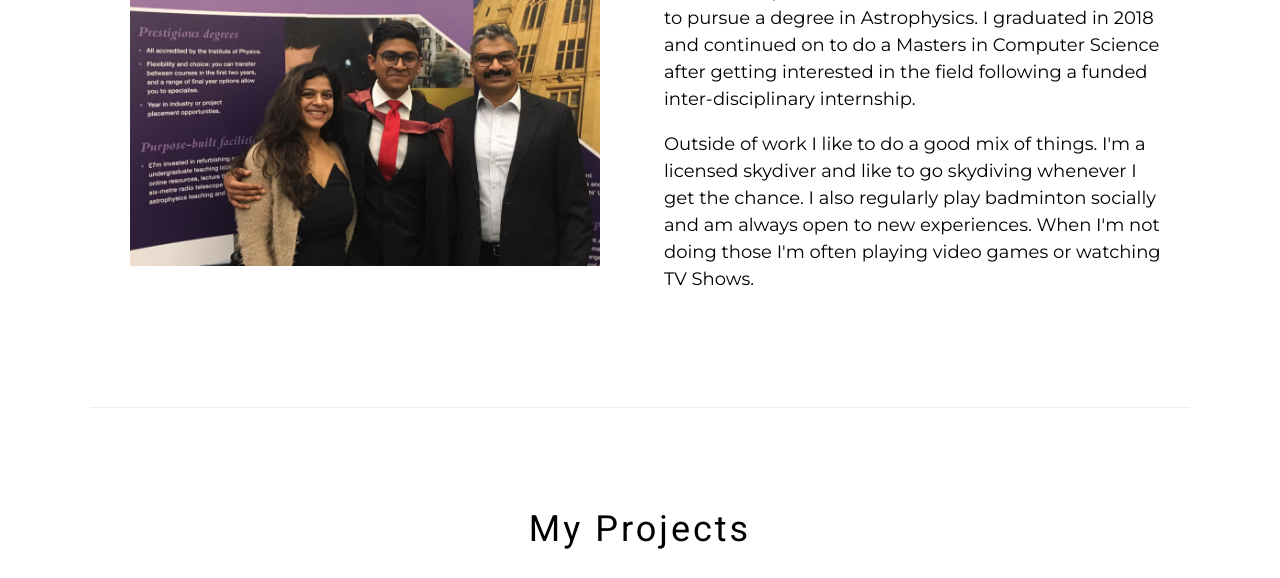
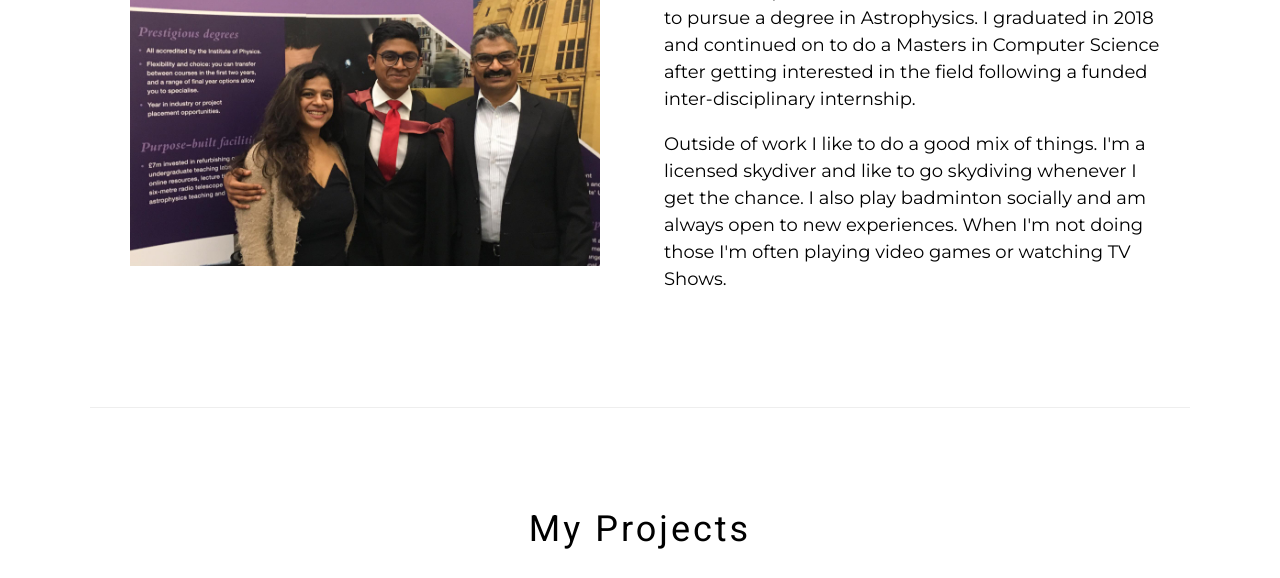
Before and after one commit to hemant-hari/portfolio_site, a website: page public/index.html in a window 1280 px wide. Shown: the part 1120-1698 px from the top of the page. Drawn offline with nearby package versions, Linux system fonts and the light colour scheme.

Commit message:
phrasing fix

```diff
--- a/public/index.html
+++ b/public/index.html
@@ -76,7 +76,7 @@
                     <p class="w3-large">
                         Outside of work I like to do a good mix of things. I'm a licensed skydiver and like to go
                         skydiving
-                        whenever I get the chance. I also regularly play badminton socially and am always open to new
+                        whenever I get the chance. I also play badminton socially and am always open to new
                         experiences. When I'm not doing those I'm often playing video games or watching TV Shows.
                     </p>
                 </div>
```
